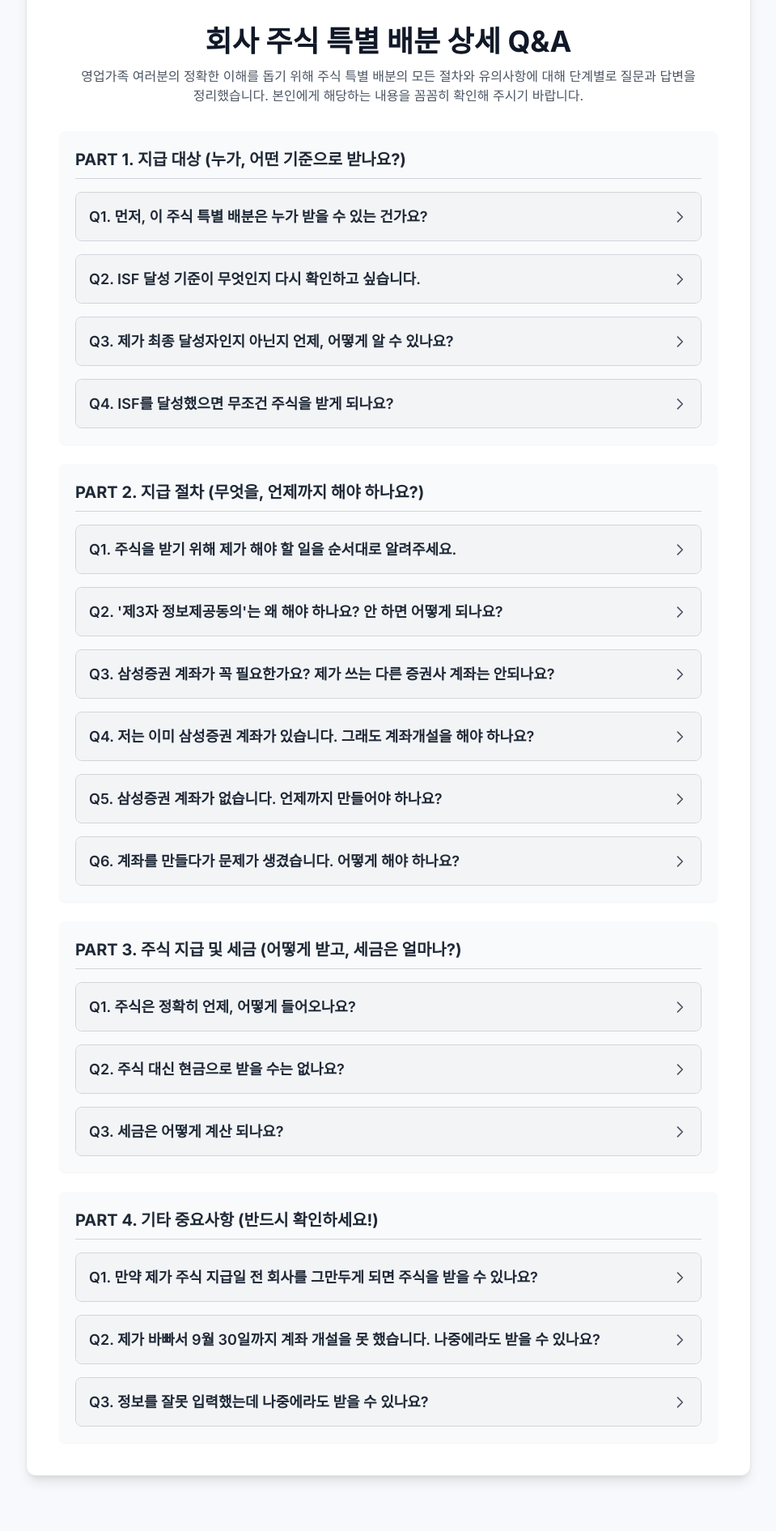
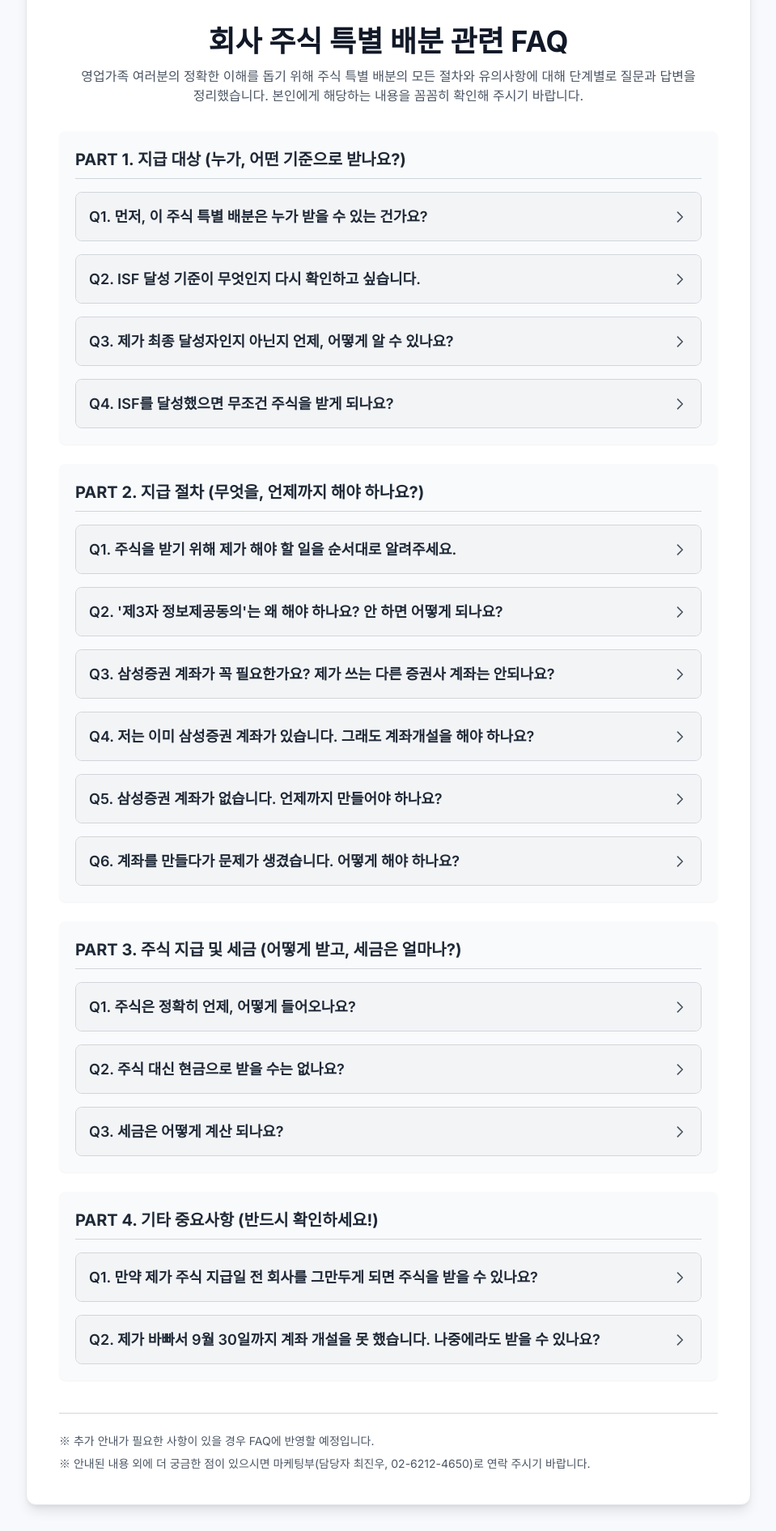
Before and after one commit to incarmarketing/stock-compensation, a plain HTML site: page index.html in a window 1280 px wide. Shown: the part 129-2020 px from the top of the page at 81% size, without its empty margins (160-1119 px from the left). Before the commit the page ends 1984 px from the top, so only its background shows below. Drawn offline with nearby package versions, Linux system fonts and the light colour scheme.

Commit message:
Update index.html

```diff
--- a/index.html
+++ b/index.html
@@ -3,7 +3,7 @@
 <head>
     <meta charset="UTF-8">
     <meta name="viewport" content="width=device-width, initial-scale=1.0">
-    <title>회사 주식 특별 배분 Q&A</title>
+    <title>회사 주식 특별 배분 관련 FAQ</title>
 
     <!-- 카카오톡 공유 미리보기를 위한 Open Graph 메타 태그 -->
     <!-- 공유될 페이지의 제목 -->
@@ -121,7 +121,7 @@
 
         <!-- 메인 제목 -->
         <header class="mb-8 text-center mt-8">
-            <h1 class="qna-title font-bold text-gray-900 leading-tight mb-2">회사 주식 특별 배분 상세 Q&A</h1>
+            <h1 class="qna-title font-bold text-gray-900 leading-tight mb-2">회사 주식 특별 배분 관련 FAQ</h1>
             <!-- 모바일에서 자연스러운 줄바꿈을 위해 <br> 태그 제거 -->
             <p class="qna-subtitle text-gray-600">
                 영업가족 여러분의 정확한 이해를 돕기 위해 주식 특별 배분의 모든 절차와 유의사항에 대해 단계별로 질문과 답변을 정리했습니다. 본인에게 해당하는 내용을 꼼꼼히 확인해 주시기 바랍니다.
@@ -143,7 +143,6 @@
                             <svg class="chevron-icon w-5 h-5 text-gray-600 transition-transform duration-300 transform" fill="none" stroke="currentColor" viewBox="0 0 24 24" xmlns="http://www.w3.org/2000/svg"><path stroke-linecap="round" stroke-linejoin="round" stroke-width="2" d="M9 5l7 7-7 7"></path></svg>
                         </summary>
                         <div class="bg-white p-4 border-t border-gray-300 answer-text text-gray-700 leading-relaxed">
-                            <!-- 모바일에서 자연스러운 줄바꿈을 위해 <br> 태그 제거 -->
                             2025년 ISF(Incar Summer Festival) 최종 달성자로 선정된 분들께 지급됩니다. 자세한 내용은 2025년 6월 24일 마케팅부에서 공지한 “회사 성과 공유를 위한 주식 특별 배분 시행의 건.pdf” 파일을 참고하시기 바랍니다.
                         </div>
                     </details>
@@ -154,7 +153,6 @@
                             <svg class="chevron-icon w-5 h-5 text-gray-600 transition-transform duration-300 transform" fill="none" stroke="currentColor" viewBox="0 0 24 24" xmlns="http://www.w3.org/2000/svg"><path stroke-linecap="round" stroke-linejoin="round" stroke-width="2" d="M9 5l7 7-7 7"></path></svg>
                         </summary>
                         <div class="bg-white p-4 border-t border-gray-300 answer-text text-gray-700 leading-relaxed">
-                             <!-- 모바일에서 자연스러운 줄바꿈을 위해 <br> 태그 제거 -->
                             세부적인 달성 기준은 IIMS에 공지했던 “회사 성과 공유를 위한 주식 특별 배분 시행의 건.pdf” 파일을 참고하시기 바랍니다.
                         </div>
                     </details>
@@ -165,9 +163,8 @@
                             <svg class="chevron-icon w-5 h-5 text-gray-600 transition-transform duration-300 transform" fill="none" stroke="currentColor" viewBox="0 0 24 24" xmlns="http://www.w3.org/2000/svg"><path stroke-linecap="round" stroke-linejoin="round" stroke-width="2" d="M9 5l7 7-7 7"></path></svg>
                         </summary>
                         <div class="bg-white p-4 border-t border-gray-300 answer-text text-gray-700 leading-relaxed">
-                            <!-- 내용 단락을 <p> 태그로 구분하여 가독성 향상 -->
                             <p class="mb-2">
-                                최종 달성자 명단은 8월 ISF 실적 확정 이후(9월 29일) 확정됩니다. 다만, 원활한 지급 업무를 위해 합산 실적 1구간 달성자 및 상위구간 달성자에게 확정일 이전 제3자 정보제공동의서 제출 및 삼성증권 계좌개설을 안내드립니다.
+                                최종 달성자 명단은 9월 29일(8월 ISF 실적 확정 시) 확정됩니다. 다만, 원활한 지급 업무를 위해 합산 실적 1구간 달성자 및 상위구간 달성자에게 확정일 이전 제3자 정보제공동의서 제출 및 삼성증권 계좌개설을 안내드립니다.
                             </p>
                             <p>
                                 (단, 최종 달성자 확정일 기준 청약철회, 취소, 실효, 해지, 감액 등이 반영되어 최종 달성자에서 제외되거나 구간이 하락할 경우, 지급을 받지 못하거나 수량의 변동이 있을 수 있습니다.)
@@ -364,19 +361,16 @@
                             죄송합니다. 안내된 절차와 기한을 지키지 않아 주식을 받지 못하는 경우, 회사에서는 책임질 수 없습니다. 이번 특별 주식 배분의 경우 자본시장법 및 상법 등 관련 법령에서 정하는 요건과 절차 때문에 추후 재지급이 어렵습니다.
                         </div>
                     </details>
-                    <!-- Q3 -->
-                    <details class="group border border-gray-300 rounded-lg overflow-hidden transition-all duration-300 hover:shadow-md">
-                        <summary class="flex justify-between items-center bg-gray-100 p-4 cursor-pointer question-text font-semibold text-gray-800">
-                            <span>Q3. 정보를 잘못 입력했는데 나중에라도 받을 수 있나요?</span>
-                            <svg class="chevron-icon w-5 h-5 text-gray-600 transition-transform duration-300 transform" fill="none" stroke="currentColor" viewBox="0 0 24 24" xmlns="http://www.w3.org/2000/svg"><path stroke-linecap="round" stroke-linejoin="round" stroke-width="2" d="M9 5l7 7-7 7"></path></svg>
-                        </summary>
-                        <div class="bg-white p-4 border-t border-gray-300 answer-text text-gray-700 leading-relaxed">
-                            본인의 실수(정보 오기입 등)로 주식을 못 받은 경우에는 회사가 책임질 수 없습니다. 앞선 질문과 마찬가지로 추후 재지급이 어렵습니다. 단, 회사나 삼성증권의 전산 오류 등 명백히 회사나 증권사의 잘못으로 지급이 누락된 경우는 예외입니다. 모든 절차를 꼼꼼히 챙겨주셔야 하는 가장 중요한 이유입니다.
-                        </div>
-                    </details>
                 </div>
             </div>
         </div>
+
+        <!-- 추가 안내 및 문의처 -->
+        <div class="mt-10 pt-6 border-t border-gray-300 text-sm text-gray-600">
+            <p class="mb-2">※ 추가 안내가 필요한 사항이 있을 경우 FAQ에 반영할 예정입니다.</p>
+            <p>※ 안내된 내용 외에 더 궁금한 점이 있으시면 마케팅부(담당자 최진우, 02-6212-4650)로 연락 주시기 바랍니다.</p>
+        </div>
+
     </div>
 </body>
 </html>
```
